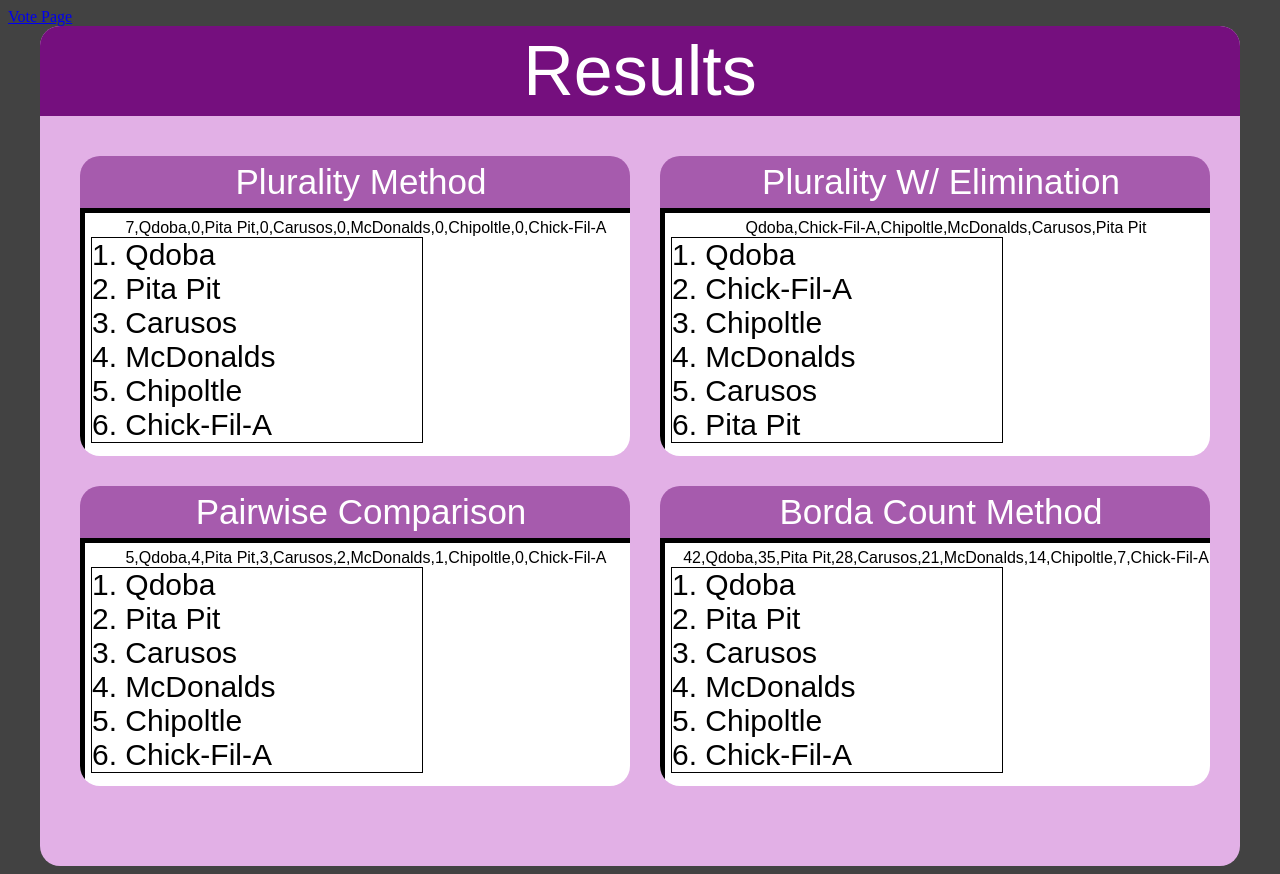
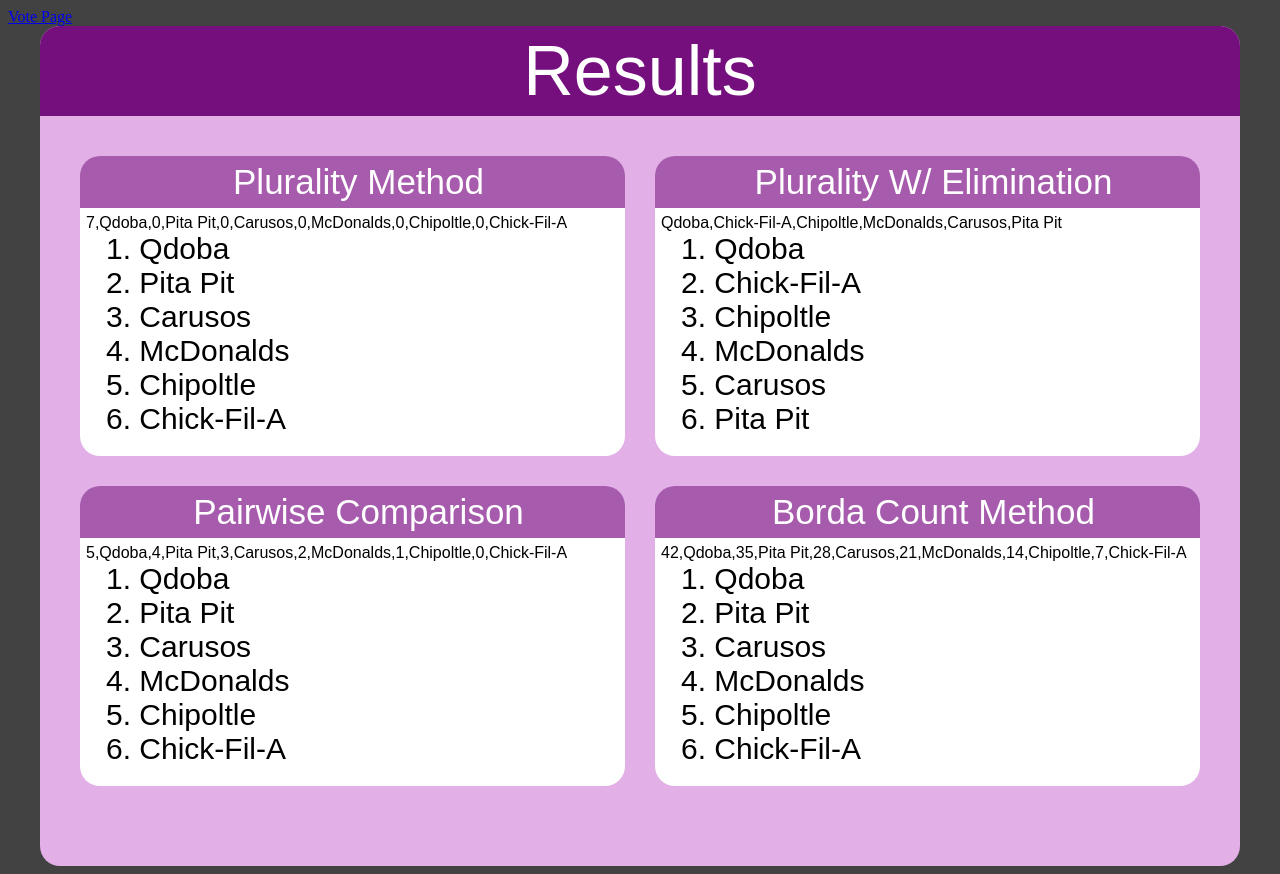
Before and after one commit to benberton/VotingWebsite, a plain HTML site: page docs/results.html in a window 1280 px wide. Drawn offline with Linux system fonts and the light colour scheme.

Commit message:
basic result displayed

```diff
--- a/docs/css/resultsPage.css
+++ b/docs/css/resultsPage.css
@@ -26,7 +26,6 @@
 #allResults {
     /* height: 100%; */
     padding: 40px;
-    /* display: grid; */
     display: grid;
     grid-template-columns: 1fr 1fr ;
     row-gap: 30px;
@@ -39,6 +38,7 @@
     border-radius: 20px;
     height: 300px;
     width: 550px;
+    width: auto;
     overflow: hidden;
     transition-timing-function: ease-out;
     transition: 300ms all;
@@ -70,10 +70,7 @@
 
 
 .resultContent {
-    border: 5px solid black;
-
-    margin: auto;
-    text-align: center;
+    /* border: 5px solid black; */
     padding: 6px;
     height: 100%;
     width: 100%;
@@ -82,8 +79,8 @@
 }
 
 .basicContent {
-    border: 1px solid black;
+    /* border: 1px solid black; */
+    padding-left: 20px;
     text-align: left;
     font-size: 30px;
-    width: 60%;
 }
```
